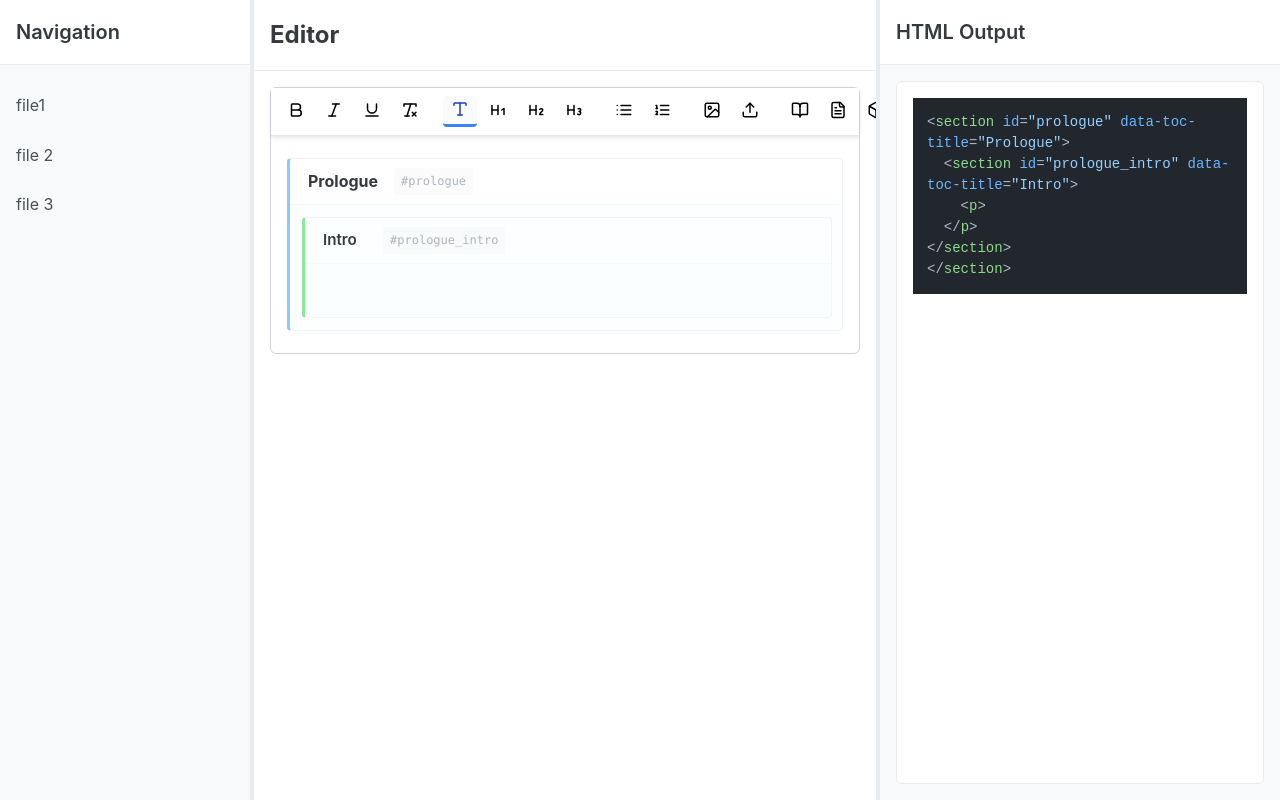
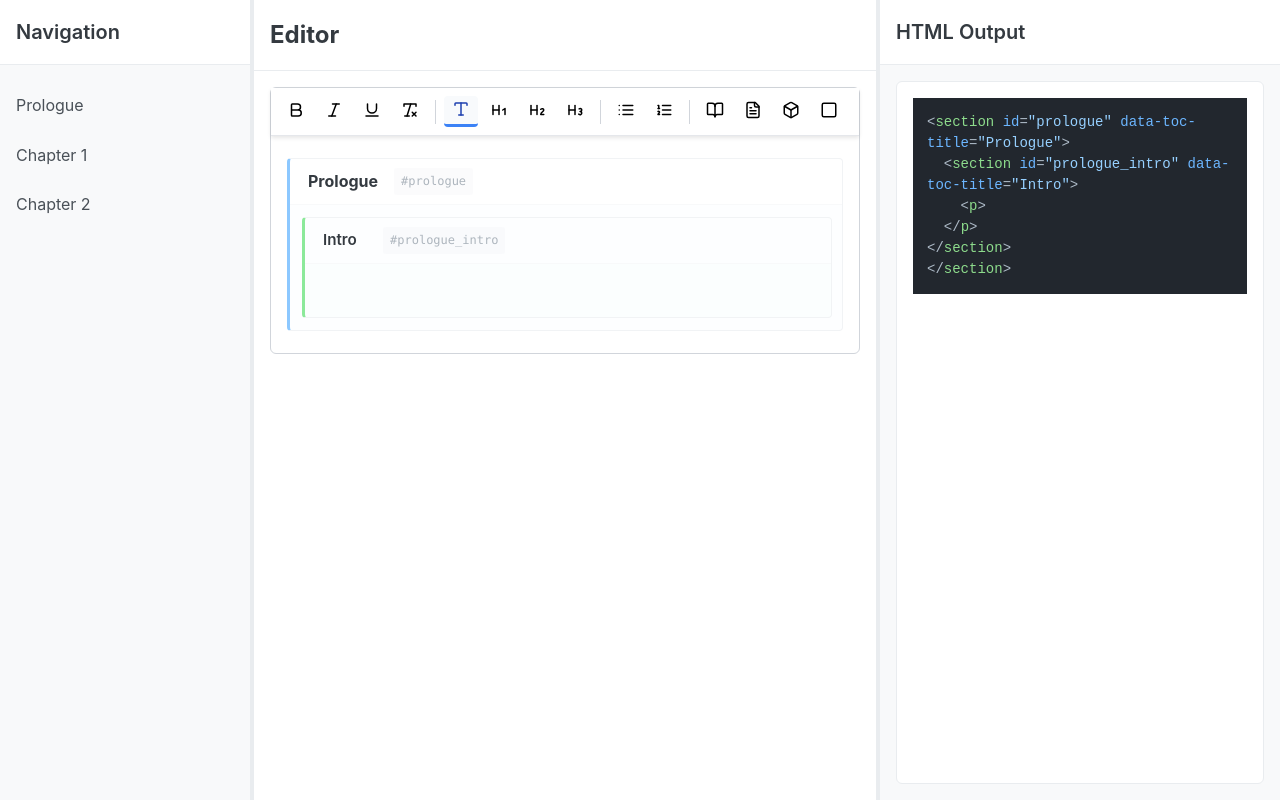
Before and after one commit to Translation-Team-Tools/wysiwyg_editor, a React (Vite) app: page / in a window 1280 px wide. Built offline with nearby package versions, Linux system fonts and the light colour scheme.

Commit message:
Commented out buttons for image manipulation untill this feature will be finished

```diff
--- a/src/features/editor/components/EditorToolbar.tsx
+++ b/src/features/editor/components/EditorToolbar.tsx
@@ -28,9 +28,9 @@ export const EditorToolbar: React.FC<EditorToolbarProps> = ({ editor }) => {
         <ButtonGroup buttons={TOOLBAR_CONFIG.lists} editor={editor} actions={actions} activeStates={activeStates} />
       </ToolbarSection>
 
-      <ToolbarSection>
+      {/* <ToolbarSection>
         <ButtonGroup buttons={TOOLBAR_CONFIG.media} editor={editor} actions={actions} activeStates={activeStates} />
-      </ToolbarSection>
+      </ToolbarSection> */}
 
       <ToolbarSection showDivider={false}>
         <ButtonGroup buttons={TOOLBAR_CONFIG.structure} editor={editor} actions={actions} activeStates={activeStates} />
--- a/src/features/layout/components/NavigationPanel.tsx
+++ b/src/features/layout/components/NavigationPanel.tsx
@@ -18,13 +18,13 @@ const NavigationPanel: React.FC<NavigationPanelProps> = ({ width }) => {
       <nav className={styles.navigation}>
         <ul className={styles.navList}>
           <li className={styles.navItem}>
-            <a href="#editor" className={styles.navLink}>file1</a>
+            <a href="#prologue" className={styles.navLink}>Prologue</a>
           </li>
           <li className={styles.navItem}>
-            <a href="#output" className={styles.navLink}>file 2</a>
+            <a href="#chapter1" className={styles.navLink}>Chapter 1</a>
           </li>
           <li className={styles.navItem}>
-            <a href="#settings" className={styles.navLink}>file 3</a>
+            <a href="#chapter2" className={styles.navLink}>Chapter 2</a>
           </li>
         </ul>
       </nav>
```
